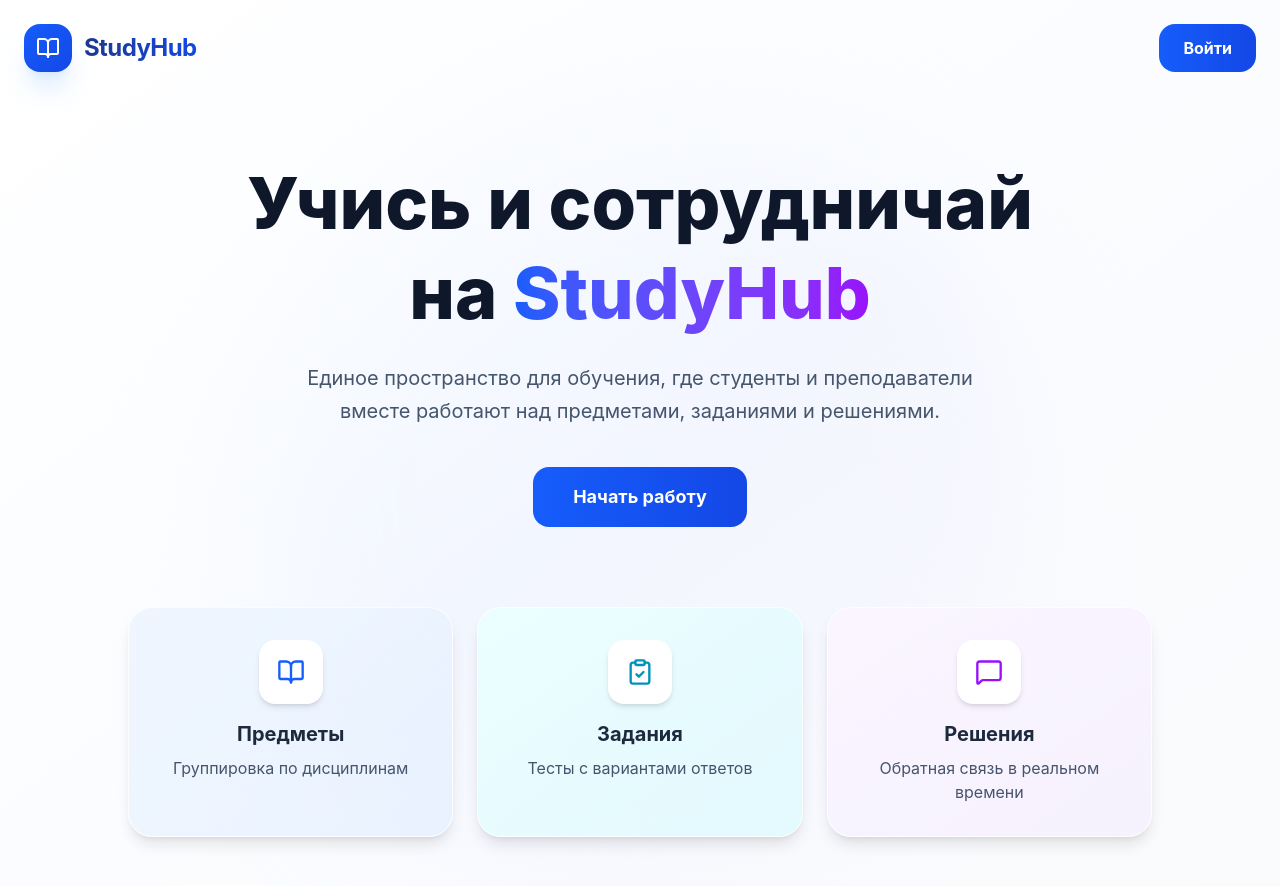
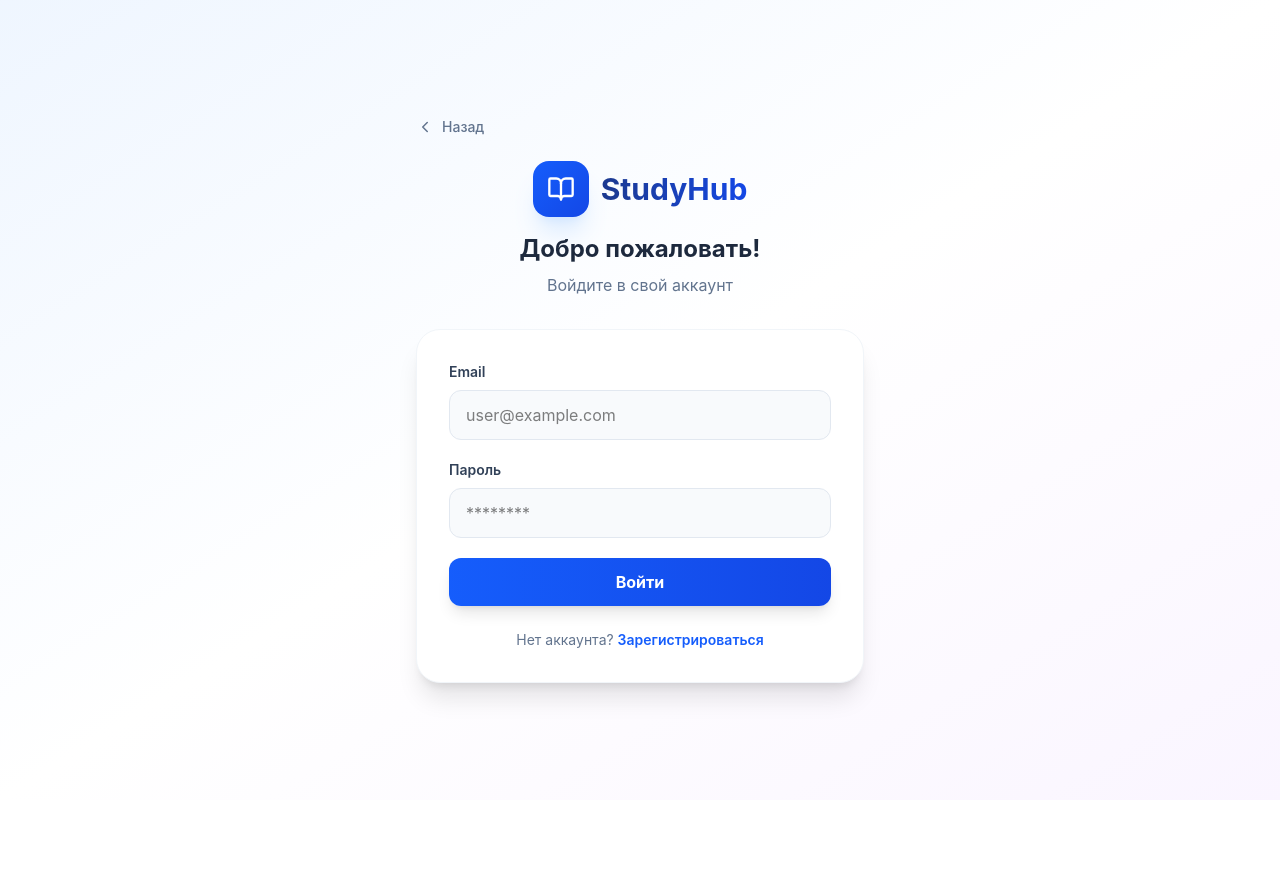
Before and after one commit to TSU-Processes-2026/tsu-lms-frontend, a React (Vite) app: page / in a window 1280 px wide. Shown: the top 886 px of the page. After the commit the page ends 800 px from the top, so only its background shows below. Built offline with nearby package versions, Linux system fonts and the light colour scheme.

Commit message:
Закончил верстку страницы авторизации

```diff
--- a/src/App.tsx
+++ b/src/App.tsx
@@ -1,9 +1,10 @@
 import { LandingPage } from "./pages/Landing";
+import { LoginPage } from "./pages/Login";
 
 function App() {
   return (
     <>
-      <LandingPage />
+      <LoginPage />
     </>
   );
 }
--- /dev/null
+++ b/src/pages/Login/index.tsx
@@ -0,0 +1,39 @@
+import React, { useState } from "react";
+import { BookOpen, ChevronLeft, AlertCircle } from "lucide-react";
+import { RegisterForm } from "./ui/Form";
+
+export const LoginPage = () => {
+  const handleLogin = (e: React.FormEvent) => {
+    e.preventDefault();
+  };
+
+  const handleGoBack = () => {};
+
+  return (
+    <div className="min-h-screen bg-gradient-to-br from-blue-50 via-white to-purple-50 flex items-center justify-center p-4">
+      <div className="w-full max-w-md">
+        <button
+          onClick={handleGoBack}
+          className="flex items-center gap-2 text-slate-500 hover:text-blue-600 font-medium text-sm mb-6 transition-colors"
+        >
+          <ChevronLeft size={18} /> Назад
+        </button>
+        <div className="text-center mb-8">
+          <div className="inline-flex items-center gap-3 mb-4">
+            <div className="w-14 h-14 bg-gradient-to-br from-blue-600 to-blue-700 rounded-2xl flex items-center justify-center shadow-xl shadow-blue-200/50">
+              <BookOpen className="text-white w-7 h-7" />
+            </div>
+            <span className="font-bold text-3xl bg-gradient-to-r from-blue-900 to-blue-700 bg-clip-text text-transparent">
+              StudyHub
+            </span>
+          </div>
+          <h2 className="text-2xl font-bold text-slate-800 mb-2">
+            Добро пожаловать!
+          </h2>
+          <p className="text-slate-500">Войдите в свой аккаунт</p>
+        </div>
+        <RegisterForm onSubmit={handleLogin} />
+      </div>
+    </div>
+  );
+};
--- /dev/null
+++ b/src/pages/Login/ui/Form.tsx
@@ -0,0 +1,71 @@
+import { AlertCircle } from "lucide-react";
+import { useState } from "react";
+import { Input } from "./Input";
+
+interface FormProps {
+  onSubmit: any;
+}
+
+export const RegisterForm = ({ onSubmit }: FormProps) => {
+  const [email, setEmail] = useState("");
+  const [password, setPassword] = useState("");
+  const [error, setError] = useState("");
+  const handleRegister = () => {
+    window.location.href = "/register";
+  };
+
+  return (
+    <form
+      onSubmit={onSubmit}
+      className="bg-white rounded-3xl p-8 shadow-xl border border-slate-100"
+    >
+      {error && (
+        <div className="mb-4 p-3 bg-red-50 border border-red-100 rounded-xl text-red-600 text-sm font-medium flex items-center gap-2">
+          <AlertCircle size={16} /> {error}
+        </div>
+      )}
+      <div className="space-y-5">
+        <Input
+          onChange={(e) => {
+            setEmail(e.target.value);
+            setError("");
+          }}
+          value={email}
+          label="Email"
+          type={"email"}
+          placeholder={"user@example.com"}
+          required={true}
+        />
+        <Input
+          onChange={(e) => {
+            setPassword(e.target.value);
+            setError("");
+          }}
+          value={password}
+          label="Пароль"
+          type={"password"}
+          placeholder={"********"}
+          required={true}
+        />
+        <button
+          type="submit"
+          className="w-full bg-gradient-to-r from-blue-600 to-blue-700 text-white py-3 rounded-xl font-bold shadow-lg hover:shadow-xl hover:-translate-y-0.5 transition-all"
+        >
+          Войти
+        </button>
+      </div>
+      <div className="mt-6 text-center">
+        <p className="text-sm text-slate-500">
+          Нет аккаунта?{" "}
+          <button
+            type="button"
+            onClick={handleRegister}
+            className="text-blue-600 font-semibold hover:underline"
+          >
+            Зарегистрироваться
+          </button>
+        </p>
+      </div>
+    </form>
+  );
+};
--- /dev/null
+++ b/src/pages/Login/ui/Input.tsx
@@ -0,0 +1,33 @@
+interface InputProps {
+  onChange: (e: any) => void;
+  value: string | number;
+  type: React.HTMLInputTypeAttribute | undefined;
+  placeholder: string | undefined;
+  label: string | undefined;
+  required: boolean;
+}
+
+export const Input = ({
+  value,
+  label,
+  onChange,
+  type,
+  placeholder,
+  required = false,
+}: InputProps) => {
+  return (
+    <div>
+      <label className="block text-sm font-semibold text-slate-700 mb-2">
+        {label}
+      </label>
+      <input
+        type={type}
+        value={value}
+        onChange={onChange}
+        placeholder={placeholder}
+        className="w-full px-4 py-3 bg-slate-50 border border-slate-200 rounded-xl focus:ring-2 focus:ring-blue-500 focus:border-transparent outline-none transition-all"
+        required={required}
+      />
+    </div>
+  );
+};
```
